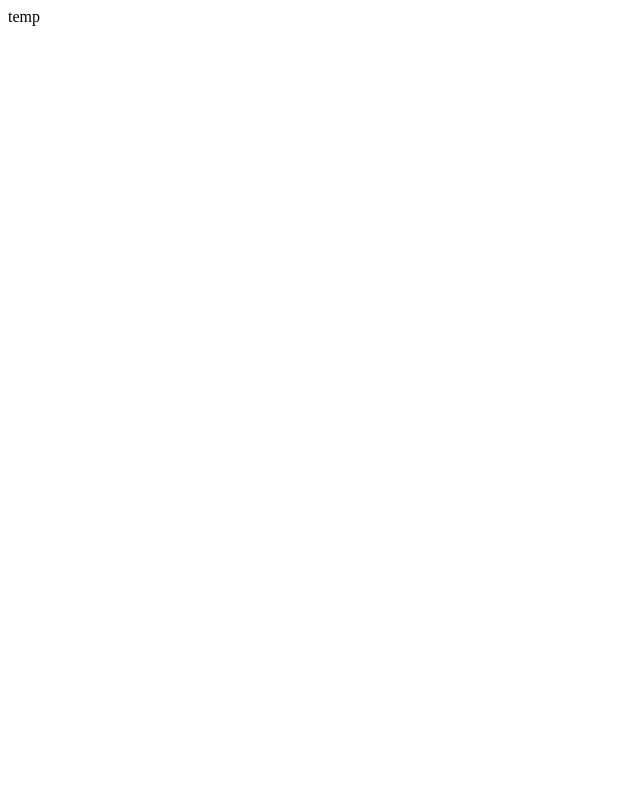
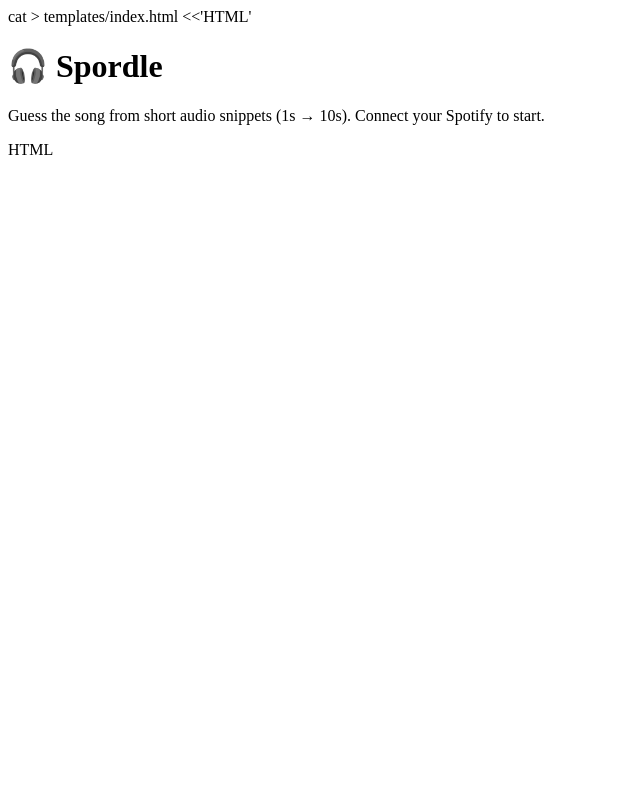
Before and after one commit to mkymac25/spordle, a Flask app: page / in a window 1280 px wide. Before the commit the part shown is almost empty. Shown: the whole page, without its empty margins (0-640 px from the left). Run offline with Flask 2, Linux system fonts and the light colour scheme; parts of the project's set-up code (start-up, migrations or seed data) failed here and were passed over.

Commit message:
Update index.html

```diff
--- a/templates/index.html
+++ b/templates/index.html
@@ -1 +1,43 @@
-temp
+cat > templates/index.html <<'HTML'
+<!doctype html>
+<html>
+<head>
+  <meta charset="utf-8" />
+  <title>Spordle — Wordle for Songs</title>
+  <meta name="viewport" content="width=device-width,initial-scale=1" />
+  <link rel="stylesheet" href="{{ url_for('static', filename='style.css') }}" />
+</head>
+<body>
+  <div id="root" class="container">
+    <h1>🎧 Spordle</h1>
+    <p class="subtitle">Guess the song from short audio snippets (1s → 10s). Connect your Spotify to start.</p>
+
+    <div id="auth" style="display:none;">
+      <p>Please <a id="login-link" href="/login">connect with Spotify</a> to play.</p>
+    </div>
+
+    <div id="game" style="display:none;">
+      <div id="info" class="info"></div>
+
+      <div class="controls">
+        <button id="play-snippet">Play snippet</button>
+        <button id="fetch-new">New song</button>
+      </div>
+
+      <audio id="audio" controls></audio>
+
+      <form id="guess-form" class="guess-form">
+        <input id="guess-input" placeholder="Type song title here" autocomplete="off" />
+        <button type="submit">Guess</button>
+      </form>
+
+      <div id="history" class="history"></div>
+    </div>
+
+    <div id="errors" class="errors"></div>
+  </div>
+
+  <script src="{{ url_for('static', filename='app.js') }}"></script>
+</body>
+</html>
+HTML
```
